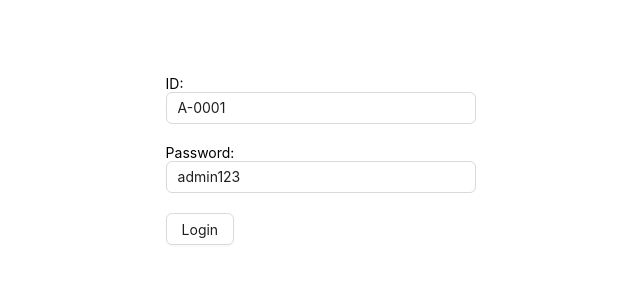
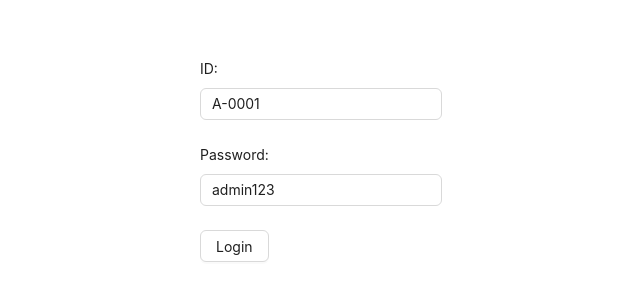
Before and after one commit to aothymoon59/PH_University_Client, a React (Vite) app: page /login in a window 1280 px wide. Shown: the part 240-540 px from the top of the page, without its empty margins (319-959 px from the left). Built offline with nearby package versions, Linux system fonts and the light colour scheme.

Commit message:
created reusable select form

```diff
--- a/src/components/form/PHForm.tsx
+++ b/src/components/form/PHForm.tsx
@@ -1,3 +1,4 @@
+import { Form } from "antd";
 import { ReactNode } from "react";
 import {
   FieldValues,
@@ -23,7 +24,9 @@ const PHForm = ({ onSubmit, children, defaultValues }: TFormProps) => {
   const methods = useForm(formConfig);
   return (
     <FormProvider {...methods}>
-      <form onSubmit={methods.handleSubmit(onSubmit)}>{children}</form>
+      <Form layout="vertical" onFinish={methods.handleSubmit(onSubmit)}>
+        {children}
+      </Form>
     </FormProvider>
   );
 };
--- a/src/components/form/PHInput.tsx
+++ b/src/components/form/PHInput.tsx
@@ -1,4 +1,4 @@
-import { Input } from "antd";
+import { Form, Input } from "antd";
 import { Controller } from "react-hook-form";
 
 type TInputProps = {
@@ -10,10 +10,13 @@ type TInputProps = {
 const PHInput = ({ type, name, label }: TInputProps) => {
   return (
     <div style={{ marginBottom: "20px" }}>
-      {label ? <label htmlFor={name}>{label}</label> : null}
       <Controller
         name={name}
-        render={({ field }) => <Input {...field} type={type} id={name} />}
+        render={({ field }) => (
+          <Form.Item label={label}>
+            <Input {...field} type={type} id={name} />
+          </Form.Item>
+        )}
       />
     </div>
   );
--- a/src/pages/admin/academicManagement/CreateAcademicSemester.tsx
+++ b/src/pages/admin/academicManagement/CreateAcademicSemester.tsx
@@ -1,17 +1,22 @@
 import { FieldValues, SubmitHandler } from "react-hook-form";
 import PHForm from "../../../components/form/PHForm";
 import PHInput from "../../../components/form/PHInput";
-import { Button } from "antd";
+import { Button, Col, Flex } from "antd";
 
 const CreateAcademicSemester = () => {
   const onSubmit: SubmitHandler<FieldValues> = (data) => {
     console.log(data);
   };
   return (
-    <PHForm onSubmit={onSubmit}>
-      <PHInput type="text" name="name" />
-      <Button htmlType="submit">Submit</Button>
-    </PHForm>
+    <Flex justify="center" align="center">
+      <Col span={6}>
+        <PHForm onSubmit={onSubmit}>
+          <PHInput type="text" name="name" label="name" />
+          <PHInput type="text" name="name" label="year" />
+          <Button htmlType="submit">Submit</Button>
+        </PHForm>
+      </Col>
+    </Flex>
   );
 };
 
```
Also changed, not shown: src/components/form/PHSelect.tsx (added, +29 -0 lines).
